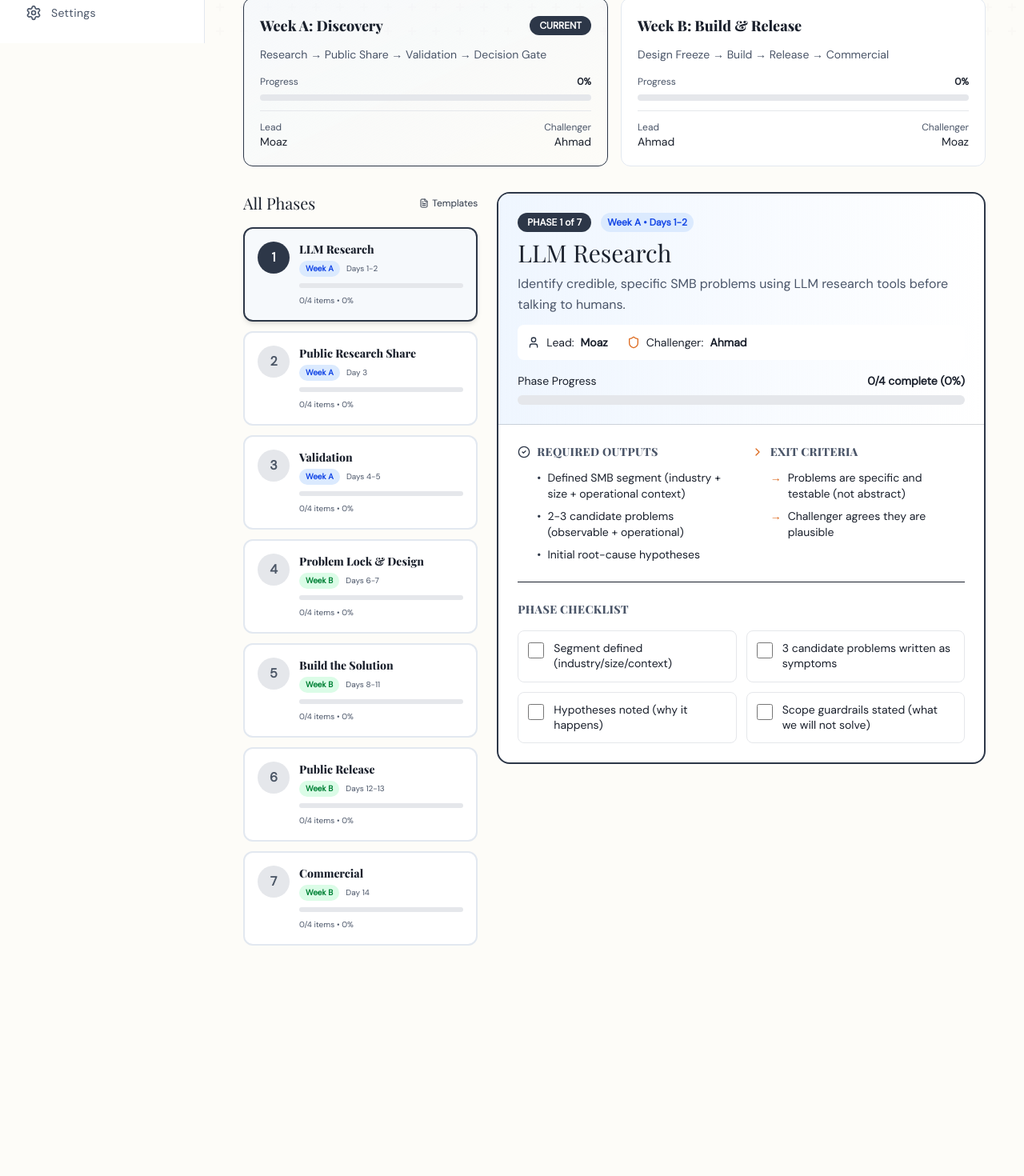
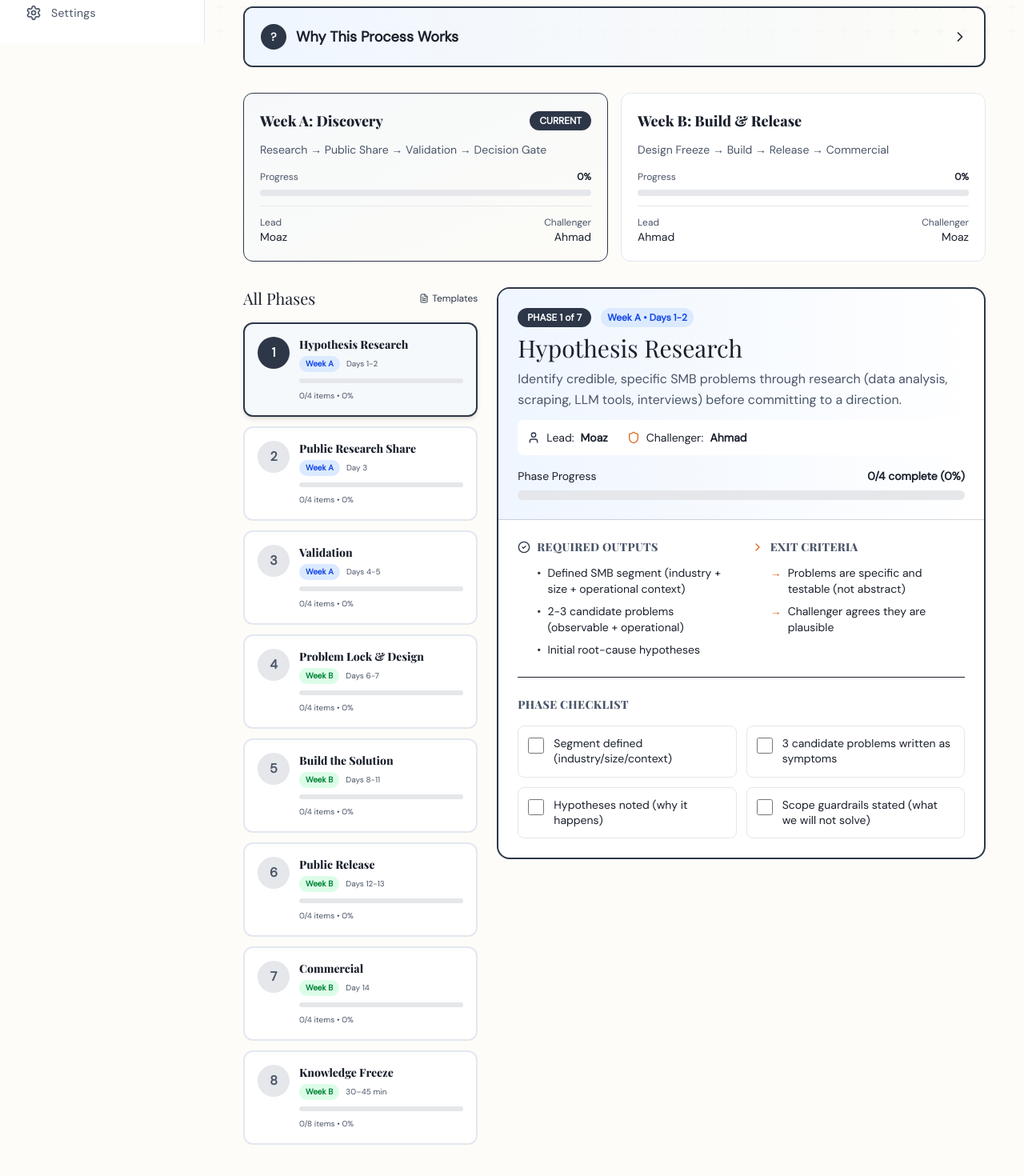
Before and after one commit to moeiterate/ReThread, a React (Vite) app: page /sprints in a window 1280 px wide. Shown: the part 746-2216 px from the top of the page at 80% size. Before the commit the page ends 2008 px from the top, so only its background shows below. Built offline with nearby package versions, Linux system fonts and the light colour scheme; a web font is replaced by a local one.

Commit message:
feat: update sprint phases with detailed descriptions and add Knowledge Freeze phase

```diff
--- a/data/sprint_process.json
+++ b/data/sprint_process.json
@@ -13,9 +13,9 @@
       "id": "p1",
       "num": 1,
       "week": "A",
-      "title": "LLM Research",
+      "title": "Hypothesis Research",
       "timebox": "Days 1-2",
-      "purpose": "Identify credible, specific SMB problems using LLM research tools before talking to humans.",
+      "purpose": "Identify credible, specific SMB problems through research (data analysis, scraping, LLM tools, interviews) before committing to a direction.",
       "ownerHint": "Week Lead (Support: Challenger)",
       "tags": ["research", "segmentation", "hypotheses"],
       "outputs": [
@@ -183,6 +183,36 @@
         { "id": "c3", "label": "Engaged leads list created" },
         { "id": "c4", "label": "Calls scheduled / pilot defined" }
       ]
+    },
+    {
+      "id": "p8",
+      "num": 8,
+      "week": "B",
+      "title": "Knowledge Freeze",
+      "timebox": "30–45 min",
+      "purpose": "Make the sprint compound by capturing what was learned; close the cycle and prepare for next iteration.",
+      "ownerHint": "Both (joint reflection)",
+      "tags": ["reflection", "learning", "archive"],
+      "outputs": [
+        "1-page reflection document",
+        "Sprint notes archived",
+        "Learned insights documented for future reference"
+      ],
+      "exitCriteria": [
+        "All key learnings documented",
+        "Repo and notes archived",
+        "Team agrees on what to test next cycle"
+      ],
+      "checklist": [
+        { "id": "c1", "label": "What was confirmed (validated assumptions)" },
+        { "id": "c2", "label": "What was wrong (invalidated assumptions)" },
+        { "id": "c3", "label": "What generalized (broader insights)" },
+        { "id": "c4", "label": "What didn't (failed experiments / blockers)" },
+        { "id": "c5", "label": "What to test next (prioritized experiments)" },
+        { "id": "c6", "label": "Repo archived with tags" },
+        { "id": "c7", "label": "Sprint notes consolidated and stored" },
+        { "id": "c8", "label": "Team alignment: next sprint hypothesis ready" }
+      ]
     }
   ],
   "templates": {
--- a/src/pages/Sprints.tsx
+++ b/src/pages/Sprints.tsx
@@ -56,9 +56,9 @@ const PHASES: Phase[] = [
     id: 'p1',
     week: 'A',
     num: 1,
-    title: 'LLM Research',
+    title: 'Hypothesis Research',
     timebox: 'Days 1-2',
-    purpose: 'Identify credible, specific SMB problems using LLM research tools before talking to humans.',
+    purpose: 'Identify credible, specific SMB problems through research (data analysis, scraping, LLM tools, interviews) before committing to a direction.',
     ownerHint: 'Week Lead (Support: Challenger)',
     tags: ['research', 'segmentation', 'hypotheses'],
     outputs: [
@@ -225,6 +225,36 @@ const PHASES: Phase[] = [
       { id: 'c2', label: 'Message template finalized' },
       { id: 'c3', label: 'Engaged leads list created' },
       { id: 'c4', label: 'Calls scheduled / pilot defined' },
+    ],
+  },
+  {
+    id: 'p8',
+    week: 'B',
+    num: 8,
+    title: 'Knowledge Freeze',
+    timebox: '30–45 min',
+    purpose: 'Make the sprint compound by capturing what was learned; close the cycle and prepare for next iteration.',
+    ownerHint: 'Both (joint reflection)',
+    tags: ['reflection', 'learning', 'archive'],
+    outputs: [
+      '1-page reflection document',
+      'Sprint notes archived',
+      'Learned insights documented for future reference',
+    ],
+    exitCriteria: [
+      'All key learnings documented',
+      'Repo and notes archived',
+      'Team agrees on what to test next cycle',
+    ],
+    checklist: [
+      { id: 'c1', label: 'What was confirmed (validated assumptions)' },
+      { id: 'c2', label: 'What was wrong (invalidated assumptions)' },
+      { id: 'c3', label: 'What generalized (broader insights)' },
+      { id: 'c4', label: 'What didn\'t (failed experiments / blockers)' },
+      { id: 'c5', label: 'What to test next (prioritized experiments)' },
+      { id: 'c6', label: 'Repo archived with tags' },
+      { id: 'c7', label: 'Sprint notes consolidated and stored' },
+      { id: 'c8', label: 'Team alignment: next sprint hypothesis ready' },
     ],
   },
 ];
```
